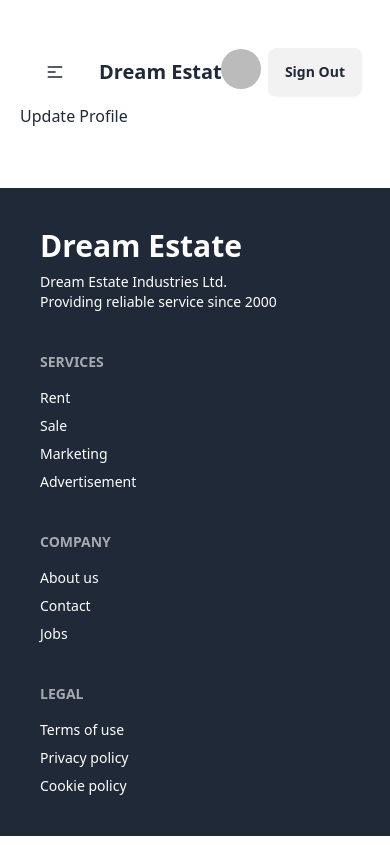
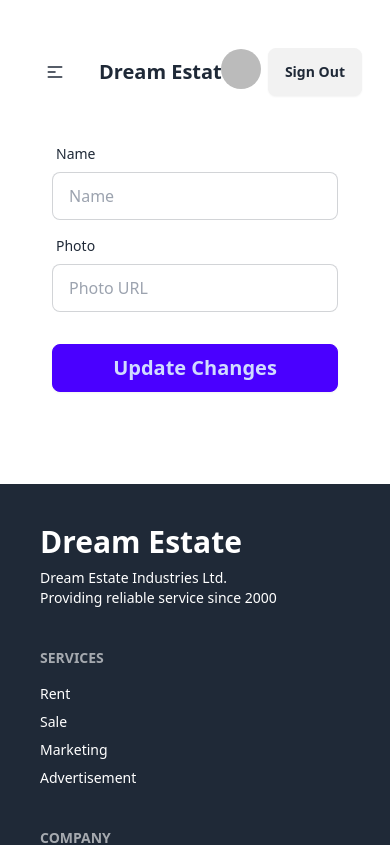
Before and after one commit to Shahriar3809/property-pulse, a React (Vite) app: page /update_profile in a window 390 px wide. Shown: the top 845 px of the page. Built offline with nearby package versions, Linux system fonts and the light colour scheme; no server answers; sample sign-in values are in the browser's storage.

Commit message:
Responsive added

```diff
--- a/src/Components/Navbar.jsx
+++ b/src/Components/Navbar.jsx
@@ -27,19 +27,13 @@ const Navbar = () => {
         <li>
           <NavLink to="/">Home</NavLink>
         </li>
-        <li>
-          <NavLink to="/login">Login</NavLink>
-        </li>
+
 
         {user && (
           <>
             <li>
               <NavLink to="/update_profile">Update Profile</NavLink>
             </li>
-           <li>
-              <NavLink to="/contact">Contact</NavLink>
-
-           </li>
           </>
         )}
       </>
@@ -71,7 +65,7 @@ const Navbar = () => {
               {navLink}
             </ul>
           </div>
-          <a className="btn btn-ghost text-xl font-bold">Dream Estate</a>
+          <Link to='/' className="btn btn-ghost text-xl font-bold">Dream Estate</Link>
         </div>
         <div className="navbar-center hidden lg:flex">
           <ul className="menu menu-horizontal px-1">{navLink}</ul>
--- a/src/Pages/Contact.jsx
+++ b/src/Pages/Contact.jsx
@@ -5,19 +5,19 @@ const Contact = () => {
   return (
     <>
       <div className="flex flex-col md:flex-row justify-around bg-base-200 p-5 md:p-20 gap-3 rounded-md">
-        <div className="bg-blue-600 rounded-lg text-white p-8 flex flex-col  gap-3 items-center">
+        <div className="bg-violet-600 rounded-lg text-white p-8 flex flex-col  gap-3 items-center">
           <FaLocationDot className="text-4xl" />
           <h2 className="text-3xl font-bold">Our Address</h2>
-          <p className="text-xl font-semibold ">
+          <p className="text-xl text-center font-semibold ">
             99 Fifth Avenue San Francisco
           </p>
         </div>
-        <div className=" bg-blue-600 rounded-lg text-white  p-8 flex flex-col gap-3 items-center">
+        <div className=" bg-violet-600 rounded-lg text-white  p-8 flex flex-col gap-3 items-center">
           <IoMdCall className="text-4xl" />
           <h2 className="text-3xl font-bold">Contact Info</h2>
           <p className="text-xl font-semibold">+088 (246) 642-123-456</p>
         </div>
-        <div className=" bg-blue-600 rounded-lg text-white  p-8 flex flex-col gap-3 items-center">
+        <div className=" bg-violet-600 rounded-lg text-white  p-8 flex flex-col gap-3 items-center">
           <FaPeopleGroup className="text-4xl" />
           <h2 className="text-3xl font-bold">Live Support</h2>
           <p className="text-xl font-semibold">shahriar3809@gmail.com</p>
@@ -28,10 +28,10 @@ const Contact = () => {
       <br />
       <div>
         <div className="flex flex-col justify-center gap-5 items-center">
-          <h2 className="text-5xl text-blue-700 font-bold">
+          <h2 className="text-3xl text-center md:text-5xl underline text-violet-700 font-bold">
             Send Us a Message
           </h2>
-          <p className="text-xl">Do you need anything? Please Message Us..</p>
+          <p className="text-xl text-center">Do you need anything? Please Message Us..</p>
           <div className="flex w-full gap-3">
             <input
               type="text"
@@ -57,7 +57,7 @@ const Contact = () => {
             cols=""
             rows="10"
           ></textarea>
-          <button className="btn btn-primary w-full text-xl font-bold">
+          <button className="btn btn-primary bg-violet-600 w-full text-xl font-bold">
             Send Us
           </button>
         </div>
--- a/src/Pages/EstateDetails.jsx
+++ b/src/Pages/EstateDetails.jsx
@@ -1,12 +1,67 @@
-import { useParams } from "react-router-dom";
+
+import { useLoaderData, useParams } from "react-router-dom";
 
 
 const EstateDetails = () => {
+
+    const allData = useLoaderData();
     const {id} = useParams()
+
+    const currentData = allData.filter(data => data.id == id)
+    const singleData = currentData[0];
+    const {
+    image_url,
+    estate_title,
+    area,
+    location,
+    price,
+    segment_name,
+    status,
+    description} = singleData;
+    console.log(singleData)
     return (
-        <div>
-            Details
+      <div className="p-3">
+        <div className="border p-4 md:p-10 bg-gray-100 shadow-2xl space-y-10">
+          <h1 className="text-2xl md:text-4xl lg:text-5xl text-violet-700 font-bold text-center">
+            {estate_title}
+          </h1>
+          <div>
+            <p className="text-center py-1 font-semibold text-2xl border bg-green-500 text-white">
+              {segment_name}
+            </p>
+            <p className="text-center py-1 font-semibold text-2xl border bg-violet-500 text-white">
+              {status}
+            </p>
+          </div>
+          <div className="flex flex-col md:flex-row space-y-3 justify-between mt-5 font-semibold text-2xl">
+            <p className="text-green-600 underline">
+              <span className="text-violet-600">Total Area:</span> {area}
+            </p>
+            <p className="text-green-600 underline">
+              <span className="text-violet-600">Location: </span>
+              {location.address}, {location.city}, {location.state},{" "}
+              {location.zipcode}
+            </p>
+          </div>
+          <div>
+            <img className="rounded-lg w-full" src={image_url} alt="" />
+          </div>
+          <div>
+            <p className="text-xl ">
+              <span className="font-bold text-green-600">Details:</span>{" "}
+              {description}
+            </p>
+          </div>
+          <div className="flex gap-3 flex-col md:flex-row justify-between">
+            <p className="text-2xl font-bold border md:w-3/12 text-center bg-violet-600 text-white p-3 rounded-xl">
+              Price: $ {price}
+            </p>
+            <button className="text-2xl font-bold border md:w-3/12 text-center bg-green-600 text-white p-3 rounded-xl">
+              Add to Cart
+            </button>
+          </div>
         </div>
+      </div>
     );
 };
 
--- a/src/Pages/Home.jsx
+++ b/src/Pages/Home.jsx
@@ -1,11 +1,11 @@
 import { useLoaderData } from "react-router-dom";
 import Sliders from "../Components/Sliders";
 import EstateCard from "../Components/EstateCard";
+import Contact from "./Contact";
 
 
 const Home = () => {
     const estateData = useLoaderData();
-    console.log(estateData)
     return (
       <div>
         <div>
@@ -19,6 +19,10 @@ const Home = () => {
             <EstateCard key={item.id} item={item}></EstateCard>
           )): ''}
         </div>
+        <div>
+          <h2 className="text-3xl md:text-5xl underline font-bold text-center pt-20 my-10">Contact Us</h2>
+          <Contact></Contact>
+        </div>
       </div>
     );
 };
--- a/src/Pages/Register.jsx
+++ b/src/Pages/Register.jsx
@@ -50,6 +50,7 @@ const Register = () => {
        googleLogin()
          .then((result) => {
            setUser(result.user);
+           navigate(location?.state ? location.state : "/");
            toast.success("Successfully logged in");
          })
          .catch((error) => {
@@ -62,6 +63,7 @@ const Register = () => {
        githubLogin()
          .then((result) => {
            setUser(result.user);
+           navigate(location?.state ? location.state : "/");
            toast.success("Successfully logged in");
          })
          .catch((error) => {
--- a/src/Pages/UpdateProfile.jsx
+++ b/src/Pages/UpdateProfile.jsx
@@ -1,10 +1,62 @@
+import { updateProfile } from "firebase/auth";
+import { useContext } from "react";
+import { AuthContext } from "../AuthProvider/AuthProvider";
 
 
 const UpdateProfile = () => {
+
+     const { user } = useContext(AuthContext);
+
+    const handleSubmit = (event) => {
+
+        const name = event.target.name.value
+        const photo = event.target.photo.value
+        console.log(name, photo)
+        updateProfile(user, {
+          displayName: name,
+          photoURL: photo,
+        })
+          .then((res) => {
+            console.log(res, "Successfully Update");
+          })
+          .catch((err) => {
+            console.log(err);
+          });
+    }
     return (
-        <div>
-            Update Profile
-        </div>
+      <div className="md:w-1/2 m-auto">
+        <form onSubmit={handleSubmit} className="card-body">
+          <div className="form-control">
+            <label className="label">
+              <span className="label-text">Name</span>
+            </label>
+            <input
+              type="text"
+              name="name"
+              placeholder="Name"
+              className="input input-bordered"
+              required
+            />
+          </div>
+
+          <div className="form-control">
+            <label className="label">
+              <span className="label-text">Photo</span>
+            </label>
+            <input
+              type="text"
+              name="photo"
+              required
+              placeholder="Photo URL"
+              className="input input-bordered"
+            />
+          </div>
+
+          <div className="form-control mt-6">
+            <button className="btn font-bold text-xl btn-primary">Update Changes</button>
+          </div>
+        </form>
+      </div>
     );
 };
 
--- a/src/Router/Router.jsx
+++ b/src/Router/Router.jsx
@@ -7,7 +7,7 @@ import UpdateProfile from "../Pages/UpdateProfile";
 
 import ErrorPage from "../Pages/ErrorPage";
 import PrivateRoutes from "../Components/PrivateRoutes";
-import Contact from "../Pages/Contact";
+
 import EstateDetails from "../Pages/EstateDetails";
 
 
@@ -38,12 +38,10 @@ const router = createBrowserRouter([
           </PrivateRoutes>
         ),
       },
-      {
-        path: "/contact",
-        element: <Contact></Contact>,
-      },
+
       {
         path: "/estate_details/:id",
+        loader: () => fetch("/realEstateData.json"),
         element: (
           <PrivateRoutes>
             <EstateDetails></EstateDetails>
```
